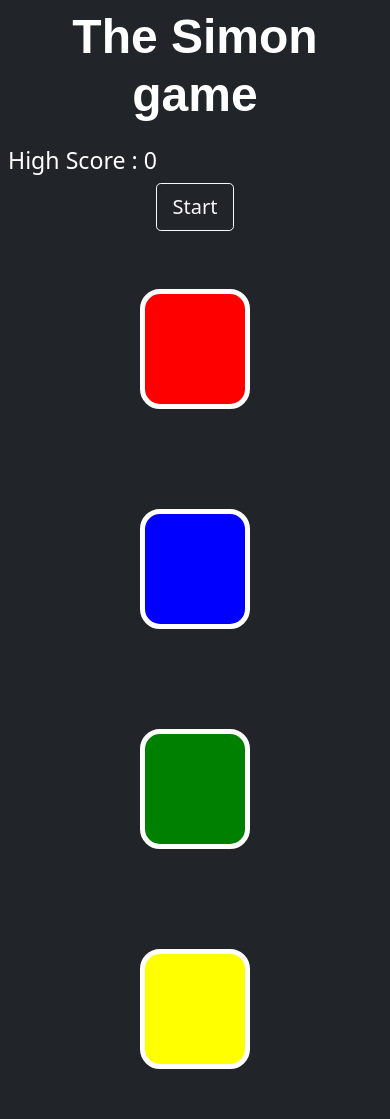
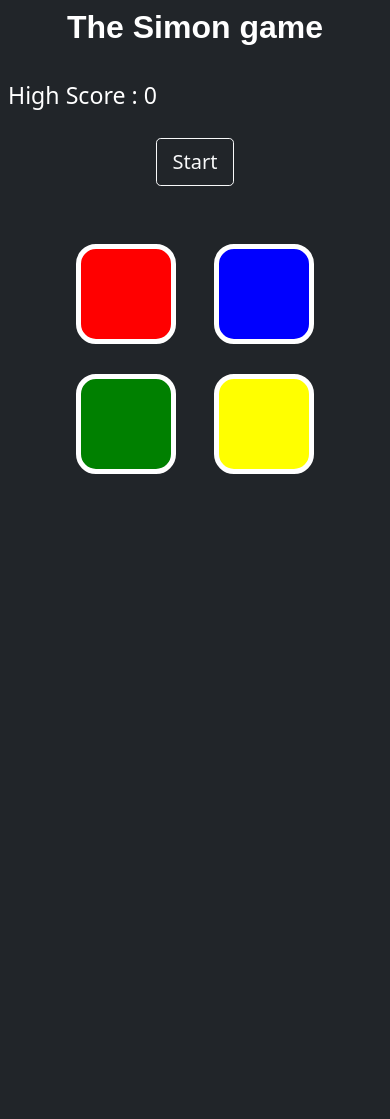
Before and after one commit to x-ash-x/The-Simon-Game, a plain HTML site: page index.html in a window 390 px wide. After the commit the page ends 844 px from the top, so only its background shows below. Drawn offline with nearby package versions, Linux system fonts and the light colour scheme; a web font is replaced by a local one.

Commit message:
Adding Media Queries
Added some media queries to enhance the user experience.

```diff
--- a/styles.css
+++ b/styles.css
@@ -16,12 +16,17 @@ h1{
 }
 
 .row div{
-    height: 120px;
-    width: 120px;
+    height: 140px;
+    width: 140px;
     border : 5px solid white;
     border-radius: 20px;
-    margin: 50px auto;
+    margin: 30px auto 0 auto;
 }
+
+
+
+
+
 h3{
     text-align: left;
 }
@@ -64,3 +69,29 @@ h3{
   background-color: red;
     opacity: 0.8;
 }
+
+
+@media screen and (max-width: 1000px) {
+    h1{
+        font-family: bungee,sans-serif;
+        font-weight: 800;
+        font-style: normal;
+        font-size: 2rem;
+        margin-bottom: 20px;
+    }
+    .start-btn{
+        margin: 20px auto;
+    }
+    .row{
+        width: 75%;
+        margin: auto;
+    }
+
+    .row div{
+        height: 100px;
+        width: 100px;
+        border : 5px solid white;
+        border-radius: 20px;
+        margin: 30px auto 0 auto;
+    }
+}
```
